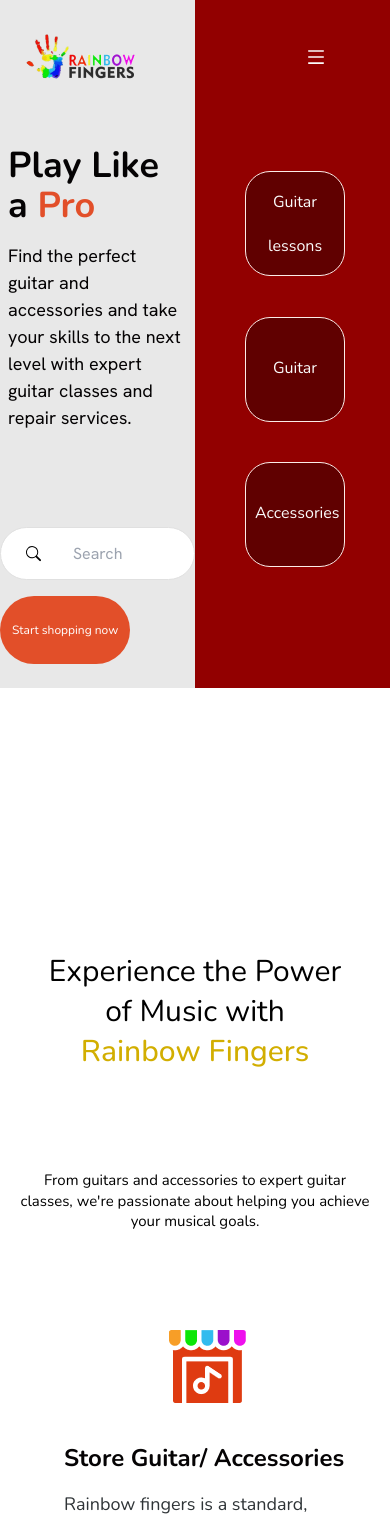
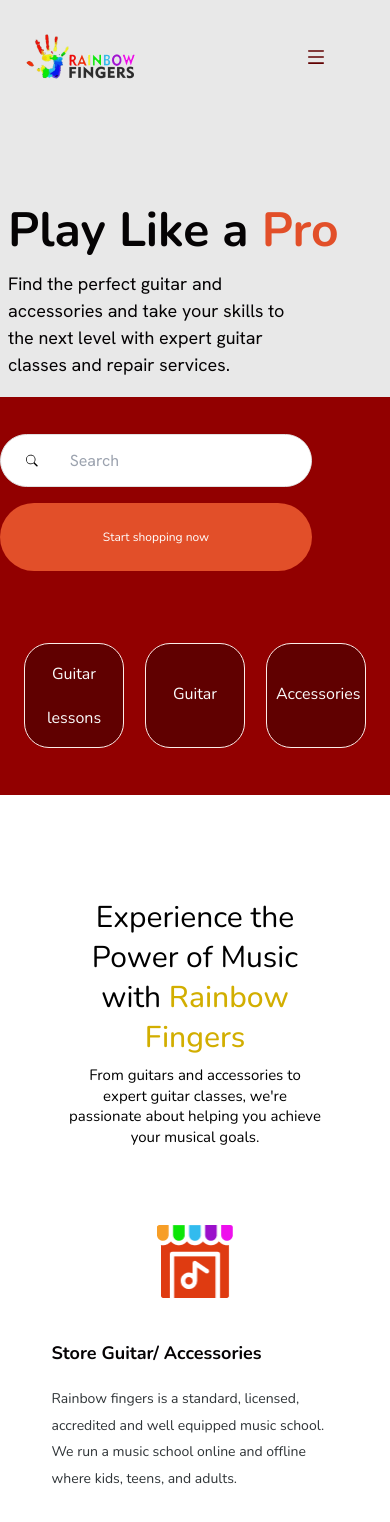
Before and after one commit to SamuelOgbonnaeze/rainbow-fingers, a Next.js app: page / in a window 390 px wide. Shown: the top 1522 px of the page. Built offline with nearby package versions, Linux system fonts and the light colour scheme.

Commit message:
Daily commit

```diff
--- a/components/Experience.jsx
+++ b/components/Experience.jsx
@@ -9,17 +9,17 @@ const Experience = () => {
     return (
         <div className='justify-center'>
             {/* Heading */}
-            <div className='mt-[231px] w-full h-[200px] mx-auto opacity-500 '>
-                <div className='pt-[33px] w-[300px] md:w-[500px] lg:w-[841px] h-134px mx-auto text-3xl md:text-4xl lg:text-[64px] leading-10 md:leading-[57px] lg:leading-[77px] text-center'>
+            <div className='mt-[70px] md:mt-[100px] lg:mt-[231px] w-full h-[200px] mx-auto opacity-500 '>
+                <div className='pt-[33px] w-[70%] h-134px mx-auto text-3xl md:text-5xl lg:text-[64px] leading-10 md:leading-[57px] lg:leading-[77px] text-center'>
                     <p className='font-light font-nunito'>Experience the Power of Music with <span className='font-medium text-[#D2AE00]'>Rainbow Fingers</span></p>
                 </div>
             </div>
             {/* paragraph text */}
-            <div className='mt-[51px] w-[350px] md:w-[450px] lg:w-[695px] h-[57px] mx-auto text-center'>
+            <div className='md:mt-[51px] w-[65%] h-[57px] mx-auto text-center'>
                 <p className='text-[#000000] leading-[20.5px] md:leading-[30.5px] text-[15px] md:text-[20px] font-normal'>From guitars and accessories to expert guitar classes, we're passionate about helping you achieve your musical goals.</p>
             </div>
             {/* Cards */}
-            <div className='w-full px-16 lg:w-[1220px] md:h-[287px] mt-[103px] mx-auto items-center md:mb-[350px] lg:mb-0 '>
+            <div className='w-[90%] mx-auto md:px-8 md:h-[900px] lg:h-[300px]  mt-[103px] flex justify-center  '>
                 <div className='  grid grid-rows-3 md:grid-cols-2 lg:grid-cols-3 justify-between gap-8'>
                     {/* 1st Card */}
                     <div className='w-[287px] h-[284px] flex flex-col mx-auto'>
@@ -31,8 +31,8 @@ const Experience = () => {
                             className='mx-auto'
                         />
 
-                        <p className='mt-[47px] font-bold font-nunito text-[24px] leading-[17.5px]  text-[#050304]'>Store Guitar/ Accessories</p>
-                        <p className='w-[273px] h-[122px] mt-[24px] text-[18px] leading-[26.5px] text-[#2F3437]'>Rainbow fingers is a standard, licensed, accredited and well equipped music school. We run a music school online and offline where kids, teens, and adults.</p>
+                        <p className='mt-[47px] font-bold font-nunito text-[18px] md:text-[20px] lg:text-[24px] leading-[17.5px]  text-[#050304]'>Store Guitar/ Accessories</p>
+                        <p className='w-[273px] h-[122px] mt-[24px] text-[14px] md:text-[16px] lg:text-[18px] leading-[26.5px] text-[#2F3437]'>Rainbow fingers is a standard, licensed, accredited and well equipped music school. We run a music school online and offline where kids, teens, and adults.</p>
                     </div>
                     {/* 2nd card */}
                     <div className='w-[287px] h-[284px] flex flex-col mx-auto'>
@@ -44,11 +44,11 @@ const Experience = () => {
                             className='mx-auto'
                         />
 
-                        <p className='mt-[47px] font-bold font-nunito text-[24px] leading-[12.5px] text-[#050304]'>Tutorial videos</p>
-                        <p className='w-[273px] h-[122px] mt-[24px] text-[18px] leading-[26.5px] text-[#2F3437]'>Rainbow fingers is a standard, licensed, accredited and well equipped music school. We run a music school online and offline where kids, teens, and adults.</p>
+                        <p className='mt-[47px] font-bold font-nunito text-[18px] md:text-[20px] lg:text-[24px] leading-[12.5px] text-[#050304]'>Tutorial videos</p>
+                        <p className='w-[273px] h-[122px] mt-[24px] text-[14px] md:text-[16px] lg:text-[18px] leading-[26.5px] text-[#2F3437]'>Rainbow fingers is a standard, licensed, accredited and well equipped music school. We run a music school online and offline where kids, teens, and adults.</p>
                     </div>
                     {/* 3rd Card */}
-                    <div className='w-[287px] h-[284px] flex flex-col mx-auto'>
+                    <div className='w-[287px] h-[284px] flex flex-col mx-auto '>
                         <Image
                             src={CommunityRating}
                             width={98.79}
@@ -57,8 +57,8 @@ const Experience = () => {
                             className='mx-auto'
                         />
 
-                        <p className='mt-[47px] font-bold font-nunito text-[24px] leading-[14.5px] text-[#050304] '>Community reviews</p>
-                        <p className='w-[273px] h-[122px] mt-[24px] text-[18px] leading-[26.5px] text-[#2F3437]'>Rainbow fingers is a standard, licensed, accredited and well equipped music school. We run a music school online and offline where kids, teens, and adults.</p>
+                        <p className='mt-[47px] font-bold font-nunito text-[18px] md:text-[20px] lg:text-[24px] leading-[14.5px] text-[#050304] '>Community reviews</p>
+                        <p className='w-[273px] h-[122px] mt-[24px] text-[14px] md:text-[16px] lg:text-[18px] leading-[26.5px] text-[#2F3437]'>Rainbow fingers is a standard, licensed, accredited and well equipped music school. We run a music school online and offline where kids, teens, and adults.</p>
                     </div>
                 </div>
             </div>
@@ -66,10 +66,10 @@ const Experience = () => {
 
             {/* get started button */}
 
-            <div className='w-[250px] md:w-[393px] h-[46px] mt-[124px] mx-auto rounded-[60px] border-solid border-[1px] border-[#E24F29] gap-[10px] px-[24px] py-[13px] justify-center hover:bg-[#E24F29] group cursor-pointer'>
+            <div className='w-[250px] md:w-[393px] h-[46px] mt-[80px] md:mt-[-100px] lg:mt-[124px] mx-auto rounded-[60px] border-solid border-[1px] border-[#E24F29] gap-[10px] px-[24px] py-[13px] justify-center hover:bg-[#E24F29] group cursor-pointer hover:scale-105 ease-in-out duration-300'>
                 <div className='w-[124px] h-[20px] mx-auto '>
                     <Link href='/' className='' >
-                        <button className='font-medium font-nunito  text-[16px] text-[#E24F29] leading-[20.48px] text-center -tracking-2 group-hover:text-white'>Get started now</button>
+                        <button className='font-medium font-nunito text-[14px] md:text-[16px] text-[#E24F29] leading-[20.48px] text-center -tracking-2 group-hover:text-white'>Get started now</button>
                     </Link>
                 </div>
             </div>
--- a/components/Hero.jsx
+++ b/components/Hero.jsx
@@ -7,24 +7,26 @@ import { BsSearch } from 'react-icons/bs'
 const Hero = () => {
     return (
         <div className='w-full gradient justify-between'>
-            <div className='container flex flex-row items-center w-full  mx-auto '>
-                <div className='w-[50%] lg:w-[32%] flex flex-col pt-[50px]'>
-                    <div className='text-[#050304] py-24 lg:py-16 px-2'>
-                        <h2 className='font-bold text-4xl md:text-5xl lg:text-7xl'>Play Like a <span className='text-[#E24F29]'>Pro</span></h2>
-                        <p className='font-hanken font-normal text-[18px] mt-4'>Find the perfect guitar and accessories and take your skills to the next level with expert guitar classes and repair services.</p>
+            <div className='w-full container flex flex-col md:flex-row items-center  mx-auto '>
+                {/* Left section */}
+                <div className=' md:w-[50%] lg:w-[32%] flex flex-col pt-[150px] md:pt-[50px]'>
+                    <div className='text-[#050304] py-14 md:py-24 lg:py-16 px-2'>
+                        <h2 className='font-bold text-5xl lg:text-7xl '>Play Like a <span className='text-[#E24F29]'>Pro</span></h2>
+                        <p className='w-[80%] md:w-full font-hanken font-normal text-[18px] mt-4'>Find the perfect guitar and accessories and take your skills to the next level with expert guitar classes and repair services.</p>
                     </div>
                     <div className='flex flex-col justify-between mb-6'>
-                        <div className='flex flex-row gap-8 w-49 lg:w-[295px] lg:h-[48px] rounded-[50px] border-[1px] border-[#E0E0E0]  mb-4 bg-white'>
+                        <div className='flex justify-center md:justify-normal gap-8 w-[80%] md:w-[295px] lg:h-[48px] rounded-[50px] border-[1px] border-[#E0E0E0]  mb-4 bg-white'>
                             <BsSearch className='my-4 ml-[25px] w-[15px] lg:w-[20px] h-[19.2px] bg-white' />
-                            <input type='text' placeholder='Search' rows={1} className='font-normal border-0 font-hanken w-16 items-center' />
+                            <input type='text' placeholder='Search' rows={1} className='w-full rounded-[50px]  font-normal border-0 font-hanken items-center' />
 
                         </div>
-                        <div>
-                            <button className='w-49 lg:w-[295px] h-[68px] lg:h-[48px] bg-[#E24F29] px-[12px] text-white rounded-[60px] gap-[10px] py-3 font-nunito text-[12px] md:text-[18px] '>Start shopping now</button>
+                        <div className='flex justify-normal '>
+                            <button className='w-[80%] md:w-49 lg:w-[295px] h-[68px] lg:h-[48px] bg-[#E24F29] px-[12px] text-white rounded-[60px] gap-[10px] py-3 font-nunito text-[12px] md:text-[18px]  '>Start shopping now</button>
                         </div>
 
                     </div>
                 </div>
+                {/* middle section is hidden except on large */}
                 <div className='lg:w-[30%] '>
                     <div className='w-full m-0 p-0 hidden lg:flex'>
                         <Image
@@ -34,19 +36,20 @@ const Hero = () => {
                             className='w-full h-full  ' />
                     </div>
                 </div>
-                <div className='w-[35%] lg:w-[30%] flex flex-col bg-gradient-right pt-[50px]'>
-                    <div className='flex flex-col items-center justify-between gap-[30px] top-[207px] w-[200px] lg:w-[308px] h-[396px]'>
-                        <Link href="/">
+                {/* Right section */}
+                <div className=' w-full md:w-[35%] lg:w-[30%] flex flex-col  md:pt-[50px] px-6'>
+                    <div className='flex md:flex-col items-center justify-between md:gap-[30px] top-[207px] md:w-[200px] lg:w-[308px] h-[200px] md:h-[396px]'>
+                        <Link href="/Lessons" className='hover:scale-105 ease-in-out duration-300'>
                             <div className='w-[100px] lg:w-[308px] h-[105px] lg:h-[112px] text-center  rounded-[25px] border-[1px] border-[#FCEBE7] bg-[#600000]'>
                                 <p className='mx-auto my-2 lg:my-6 w-[80px] lg:w-[202px] h-[44px] lg:h-[64px] leading-[44px] lg:leading-[64px] text-[#FBFBFB] font-light font-nunito'>Guitar lessons</p>
                             </div>
                         </Link>
-                        <Link href="/">
+                        <Link href="/"  className='hover:scale-105 ease-in-out duration-300'>
                         <div className='w-[100px] lg:w-[308px] h-[105px] lg:h-[112px] text-center  rounded-[25px] border-[1px] border-[#FCEBE7] bg-[#600000] '>
                                 <p className='mx-auto my-7 lg:my-6 w-[80px] lg:w-[202px] h-[44px] lg:h-[64px] leading-[44px] lg:leading-[64px] text-[#FBFBFB] font-light font-nunito'>Guitar</p>
                             </div>
                         </Link>
-                        <Link href="/">
+                        <Link href="/"  className='hover:scale-105 ease-in-out duration-300'>
                         <div className='w-[100px] lg:w-[308px] h-[105px] lg:h-[112px] text-center  rounded-[25px] border-[1px] border-[#FCEBE7] bg-[#600000]'>
                                 <p className='mx-auto my-7 lg:my-6 w-[80px] lg:w-[202px] h-[44px] lg:h-[64px] leading-[44px] lg:leading-[64px] text-[#FBFBFB] font-light font-nunito'>Accessories</p>
                             </div>
--- a/components/LessonPage/LessonNav.jsx
+++ b/components/LessonPage/LessonNav.jsx
@@ -36,13 +36,14 @@ const Nav = () => {
         {/* Toggle button */}
         <div className='block lg:hidden items-center text-black'>
           <Link href='/Lessons' >
-            {lessonnav ? <AiOutlineClose onClick={handleNav} size={20} className='z-20 mr-24 hover:text-[#DF3B11]' /> : <AiOutlineMenu onClick={handleNav} size={20} className='mr-16 hover:text-[#DF3B11]' />}
+            {lessonnav ? <AiOutlineClose onClick={handleNav} size={20} className=' mr-28 hover:text-[#DF3B11]' /> : <AiOutlineMenu onClick={handleNav} size={20} className='mr-16 hover:text-[#DF3B11]' />}
           </Link>
         </div>
 
         <div className={lessonnav ? 'absolute text-black  flex lg:hidden z-10 right-0 top-[0px] h-screen bg-[#FBFBFB]' :
           'absolute hidden'}>
           <ul className='flex flex-col w-full items-center  justify-center text-center'>
+            <li className='font-inter font-normal text-[18px] leading-[32px] p-3 hover:text-[#DF3B11]'><Link href='/'> Home  </Link></li>
             <li className='font-inter font-normal text-[18px] leading-[32px] p-3 hover:text-[#DF3B11]'><Link href='/Lessons'> Lessons </Link></li>
             <li className='font-inter font-normal text-[18px] leading-[32px] p-3 hover:text-[#DF3B11]'><Link href='/'> Store </Link></li>
             <li className='font-inter font-normal text-[18px] leading-[32px] p-3 hover:text-[#DF3B11]'><Link href='/'> Hub </Link></li>
--- a/components/MiniReview.jsx
+++ b/components/MiniReview.jsx
@@ -6,7 +6,7 @@ import ReviewStars from '../public/images/review-stars.png'
 
 const MiniReview = () => {
     return (
-        <div className='bg-white absolute rounded-[25px] h-[157px] w-full px-auto  lg:z-10'>
+        <div className='hidden lg:flex bg-white absolute rounded-[25px] h-[157px] w-full px-auto  lg:z-10'>
 
             <div className='hidden lg:grid grid-cols-4 lg:w-[1200px] h-[120px] mx-auto pt-[24px] gap-2 '>
                 {/* 1st box */}
--- a/components/Nav.jsx
+++ b/components/Nav.jsx
@@ -6,7 +6,7 @@ import {FiShoppingCart} from 'react-icons/fi'
 import Link from 'next/link'
 import Image from 'next/image'
 import Logo from '@/public/images/logo.png'
-import Cart from '@/public/images/shopping-cart.png'
+
 
 const Nav = () => {
   const [nav, setNav] = useState(false)
@@ -38,7 +38,7 @@ const Nav = () => {
         {/* Toggle button */}
         <div className='block lg:hidden items-center text-[#FBFBFB]'>
           <Link href='/' >
-            {nav ? <AiOutlineClose onClick={handleNav} size={20} className='z-20 mr-24'/> : <AiOutlineMenu onClick={handleNav} size={20} className='mr-16' />}
+            {nav ? <AiOutlineClose onClick={handleNav} size={20} className=' mr-28 text-[#600000] md:text-gray-100 '/> : <AiOutlineMenu onClick={handleNav} size={20} className='mr-16 text-[#600000] md:text-gray-100' />}
           </Link>
         </div>
 
--- a/styles/globals.css
+++ b/styles/globals.css
@@ -10,6 +10,13 @@ html {
 .gradient {
   background: linear-gradient(90deg, #E8E8E8 50%, #920000 50%);
 }
+
+@media (max-width: 768px) { /* Change 768px to your desired medium screen size */
+  .gradient {
+    background: linear-gradient(180deg, #E8E8E8 50%, #920000 50%);
+  }
+}
+
 .bg-gradient-right{
   background: linear-gradient(90deg, #920000 100%, #E24F29 100%)
 }
--- a/tailwind.config.js
+++ b/tailwind.config.js
@@ -13,7 +13,7 @@ module.exports = {
       'sm': '640px',
       // => @media (min-width: 640px) { ... }
 
-      'md': '768px',
+      'md': '770px',
       // => @media (min-width: 768px) { ... }
 
       'lg': '1220px',
```
